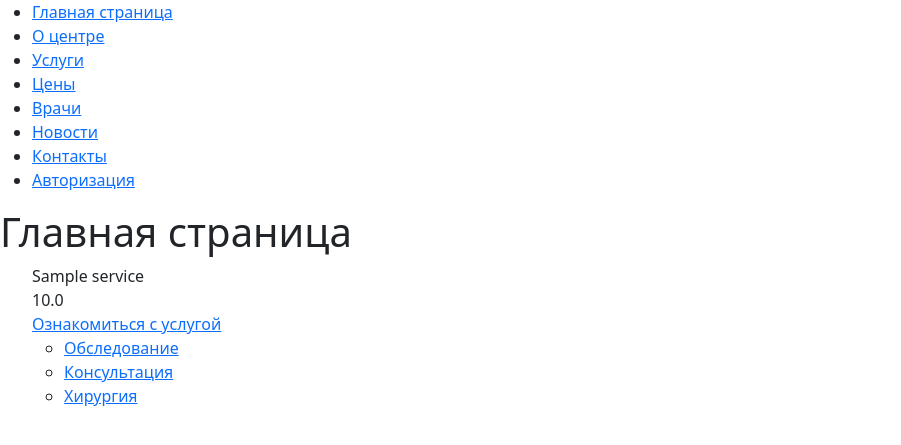
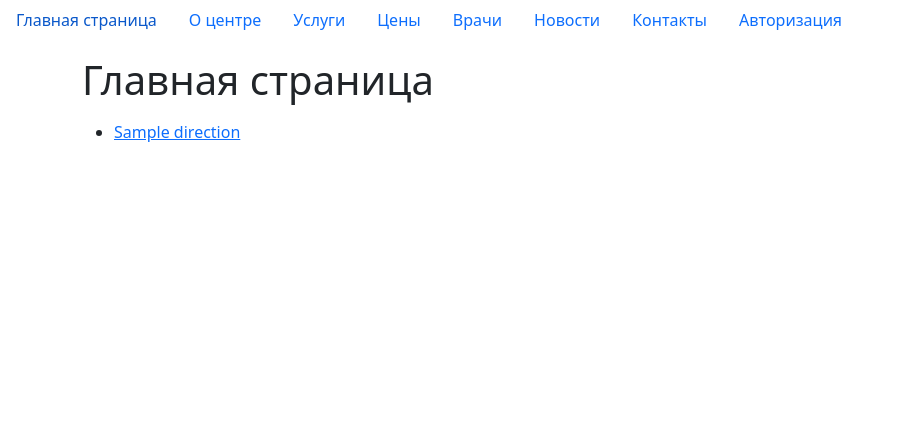
Before and after one commit to Sparklezzz1/FinalProject, a Django app: page / in a window 1280 px wide. Shown: the top 445 px of the page, without its empty margins (0-901 px from the left). Run offline with Django 5.2, Linux system fonts and the light colour scheme; tables that the repository leaves empty hold one stand-in row (values such as "Sample post").

Commit message:
+ list_direction

```diff
--- a/ProjectApp/settings.py
+++ b/ProjectApp/settings.py
@@ -122,7 +122,7 @@ USE_TZ = True
 # https://docs.djangoproject.com/en/5.2/howto/static-files/
 
 STATIC_URL = 'static/'
-STATIC_ROOT = os.path.join(BASE_DIR, 'static')
+STATIC_ROOT =  'static/'
 
 
 # Default primary key field type
--- a/ProjectApp/urls.py
+++ b/ProjectApp/urls.py
@@ -2,10 +2,12 @@ from django.contrib import admin
 from django.urls import path, include
 from Voka import views
 from Voka.views import page_not_found
+from django.conf.urls.static import static
+from django.conf import settings
 
 urlpatterns = [
     path('admin/', admin.site.urls),
     path('', include('Voka.urls')),
-]
+] + static(settings.STATIC_URL, document_root=settings.STATIC_ROOT)
 
 handler404 = page_not_found
--- a/Voka/models.py
+++ b/Voka/models.py
@@ -1,17 +1,40 @@
 from django.db import models
 from django.urls import reverse
 
+class AvailabilityManager(models.Manager):
+    def get_queryset(self):
+        return super().get_queryset().filter(availability=Services.Status.PUBLISHED)
+
+
 class Services(models.Model):
+    class Status(models.IntegerChoices):
+        DRAFT = 0, "Услуга не доступна"
+        PUBLISHED = 1, "Услуга доступна"
+
     title = models.CharField(max_length=255)
     slug = models.SlugField(max_length=255, unique=True, db_index=True)
     content = models.TextField(blank=True)
     price = models.FloatField(null=True, blank=True)
     time_create=models.DateTimeField(auto_now_add=True)
     time_update=models.DateTimeField(auto_now=True)
-    availability = models.BooleanField(default=True)
+    availability = models.IntegerField(choices=Status.choices, default=Status.PUBLISHED)
+    direction = models.ForeignKey('Direction', on_delete=models.PROTECT)
+
+    objects = models.Manager()
+    is_availability = AvailabilityManager()
 
     def __str__(self):
         return self.title
 
-    def get_asolute_url(self):
+    def get_absolute_url(self):
         return reverse('serv', kwargs={'serv_slug' : self.slug})
+
+class Direction(models.Model):
+    name = models.CharField(max_length=255, db_index=True)
+    slug = models.SlugField(max_length=255,unique=True,db_index=True)
+
+    def __str__(self):
+        return self.name
+
+    def get_absolute_url(self):
+        return reverse('show_direction', kwargs={'direction_slug':self.slug})
--- /dev/null
+++ b/Voka/templates/Voka/list_directions.html
@@ -0,0 +1,9 @@
+<ul>
+{% for dir in dirs %}
+    {% if dir.id == dir_selected %}
+        <li>{{ dir.name }}</li>
+    {% else %}
+        <li><a href="{{ dir.get_absolute_url }}">{{ dir.name }}</a></li>
+    {% endif %}
+{% endfor %}
+</ul>
--- a/Voka/templates/Voka/list_services.html
+++ /dev/null
@@ -1,7 +0,0 @@
-{% for serv in servs %}
-{% if serv.id == serv_selected %}
-<li>{{serv.name}}</li>
-{% else %}
-<li><a href="{% url 'serv' serv.id %}">{{serv.name}}</a></li>
-{% endif %}
-{% endfor %}
--- a/Voka/templates/Voka/main_page.html
+++ b/Voka/templates/Voka/main_page.html
@@ -1,20 +1,17 @@
 {% extends 'base.html' %}
 {% load voka_tags %}
 
-{% block body %}
+{% block content %}
 <h1>{{ title }}</h1>
 <ul>
     {% for s in services %}
-    {% if s.availability %}
-<ul class="list-inline">
+  <ul class="list-inline">
   <li class="list-group-item">{{ s.title }}</li>
   <li class="list-group-item">{{ s.price }}</li>
+  <li class="list-group-item">{{ s.direction }}</li>
   <li class="list-group-item"><a href="{{ s.get_asolute_url }}">Ознакомиться с услугой</a></li>
-    {% endif %}
     {% endfor %}
 </ul>
+{% show_directions dir_selected %}
 
-<ul>
-{% show_services %}
-</ul>
 {% endblock %}
--- a/Voka/templates/Voka/serv.html
+++ b/Voka/templates/Voka/serv.html
@@ -1,6 +1,6 @@
 {% extends 'base.html' %}
 
-{% block body %}
+{% block content %}
 <h1>{{serv.title}}</h1>
 {{serv.content|linebreaks}}
 {% endblock %}
--- a/Voka/templates/Voka/services.html
+++ b/Voka/templates/Voka/services.html
@@ -1,6 +1,6 @@
 {% extends 'base.html' %}
 
-{% block body %}
+{% block content %}
 <h1>{{ title }}</h1>
 
 <table class="table table-bordered">
@@ -9,16 +9,16 @@
         <th scope="col">Название</th>
         <th scope="col">Цена</th>
         <th scope="col">Описание</th>
+        <th scope="col">Тип Услуги</th>
     </tr>
     {% for item in services %}
-    {% if item.availability %}
     <tr scope="row">
         <td>{{ item.id }}</td>
         <td>{{ item.title }}</td>
         <td>{{ item.price }}</td>
         <td>{{ item.content }}</td>
+        <td>{{ item.direction }}</td>
     </tr>
-    {% endif %}
     {% endfor %}
 </table>
 {% endblock %}
--- a/Voka/templatetags/voka_tags.py
+++ b/Voka/templatetags/voka_tags.py
@@ -1,14 +1,12 @@
 from django import template
-import Voka.views as views
+from Voka.models import Direction, Services
 
 register = template.Library()
 
-
-@register.simple_tag(name='getserv')
-def get_services():
-    return views.serv_db
-
-@register.inclusion_tag('Voka/list_services.html')
-def show_services():
-    servs = views.serv_db
-    return {'servs' : servs}
+@register.inclusion_tag('Voka/list_directions.html')
+def show_directions(dir_selected=0):
+    directions = Direction.objects.all()
+    services = None
+    if dir_selected:  # если выбрано направление
+        services = Services.objects.filter(direction_id=dir_selected)
+    return {"dirs": directions, "services": services, "dir_selected": dir_selected}
--- a/Voka/urls.py
+++ b/Voka/urls.py
@@ -11,5 +11,5 @@ urlpatterns = [
     path('login/', views.login, name = "login"),
     path('contacts/', views.contacts, name = "contacts"),
     path('serv/<slug:serv_slug>/', views.show_serv, name = "serv"),
-    path('stock/<int:stock_id>/', views.show_stock, name = "stock"),
+    path('direction/<slug:direction_slug>/', views.show_direction, name='show_direction'),
 ]
--- a/Voka/views.py
+++ b/Voka/views.py
@@ -1,7 +1,7 @@
 from django.shortcuts import get_object_or_404, render
 from django.http import HttpResponse, HttpResponseNotFound
 from django.template.loader import render_to_string
-from .models import Services
+from .models import Direction, Services
 
 menu = [
     {'title' : 'О центре', 'url_name' : 'about'},
@@ -14,14 +14,8 @@ menu = [
 ]
 
 
-serv_db = [
-    {'id': 1, 'name': 'Обследование'},
-    {'id': 2, 'name': 'Консультация'},
-    {'id': 3, 'name': 'Хирургия'},
-]
-
 def main_page(request):
-    services = Services.objects.filter(availability = 1)
+    services = Services.is_availability.all()
     data ={
         'title':'Главная страница',
         'menu': menu,
@@ -30,27 +24,32 @@ def main_page(request):
     return render(request,'Voka/main_page.html', context = data)
 
 def services(request):
-    services = Services.objects.filter(availability = 1)
-    data ={
-        'title':'Главная страница',
-        'menu': menu,
-        'services': services,
-        }
+    services = Services.objects.filter(availability = Services.Status.PUBLISHED)
     return render(request, 'Voka/services.html',{'title' : 'Услуги', 'menu' : menu, 'services': services})
 
 def show_serv(request, serv_slug):
+
     serv = get_object_or_404(Services, slug = serv_slug)
     data = {
         'title' : serv.title,
         'menu' : menu,
         'serv' : serv,
-        'cat_selected' : 1,
 
     }
     return render(request,'Voka/serv.html', data)
 
-def show_stock(request, stock_id):
-    return HttpResponse(f"Отображение акции с id = {stock_id}")
+def show_direction(request, direction_slug):
+    direction = get_object_or_404(Direction, slug=direction_slug)
+    services = Services.is_availability.filter(direction_id=direction.pk)
+
+    data = {
+        'title': f'Направление: {direction.name}',
+        'menu': menu,
+        'services': services,
+        'dir_selected': direction.pk,
+    }
+    return render(request, 'Voka/main_page.html', context=data)
+
 
 def about(request):
     return HttpResponse("О нас")
--- a/templates/base.html
+++ b/templates/base.html
@@ -1,21 +1,25 @@
 {% load static %}
 <!DOCTYPE html>
+<html lang="ru">
 <head>
     <meta charset="UTF-8">
-    <title>{{title}}</title>
+    <title>{{ title }}</title>
     <link href="https://cdn.jsdelivr.net/npm/bootstrap@5.3.2/dist/css/bootstrap.min.css" rel="stylesheet" integrity="sha384-T3c6CoIi6uLrA9TneNEoa7RxnatzjcDSCmG1MXxSR1GAsXEV/Dwwykc2MPK8M2HN" crossorigin="anonymous">
-
 </head>
 <body>
-<ul>
-    <li><a href="{% url 'mains_page' %}">Главная страница</a></li>
-    {% for m in menu %}
-    {% if not forloop.last %}<li>{% else %}<li >{% endif %}
-        <a href="{% url m.url_name %}">{{ m.title }}</a>
-    </li>
-    {% endfor %}
-</ul>
-{% block body %} {% endblock%}
+    <ul class="nav">
+        <li class="nav-item">
+            <a class="nav-link" href="{% url 'mains_page' %}">Главная страница</a>
+        </li>
+        {% for m in menu %}
+            <li class="nav-item">
+                <a class="nav-link" href="{% url m.url_name %}">{{ m.title }}</a>
+            </li>
+        {% endfor %}
+    </ul>
 
+    <div class="container mt-3">
+        {% block content %}{% endblock %}
+    </div>
 </body>
 </html>
```
Also changed, not shown: Voka/migrations/0009_alter_services_availability.py (added), Voka/migrations/0010_direction_services_direction.py (added), Voka/migrations/0011_alter_services_direction.py (added).
